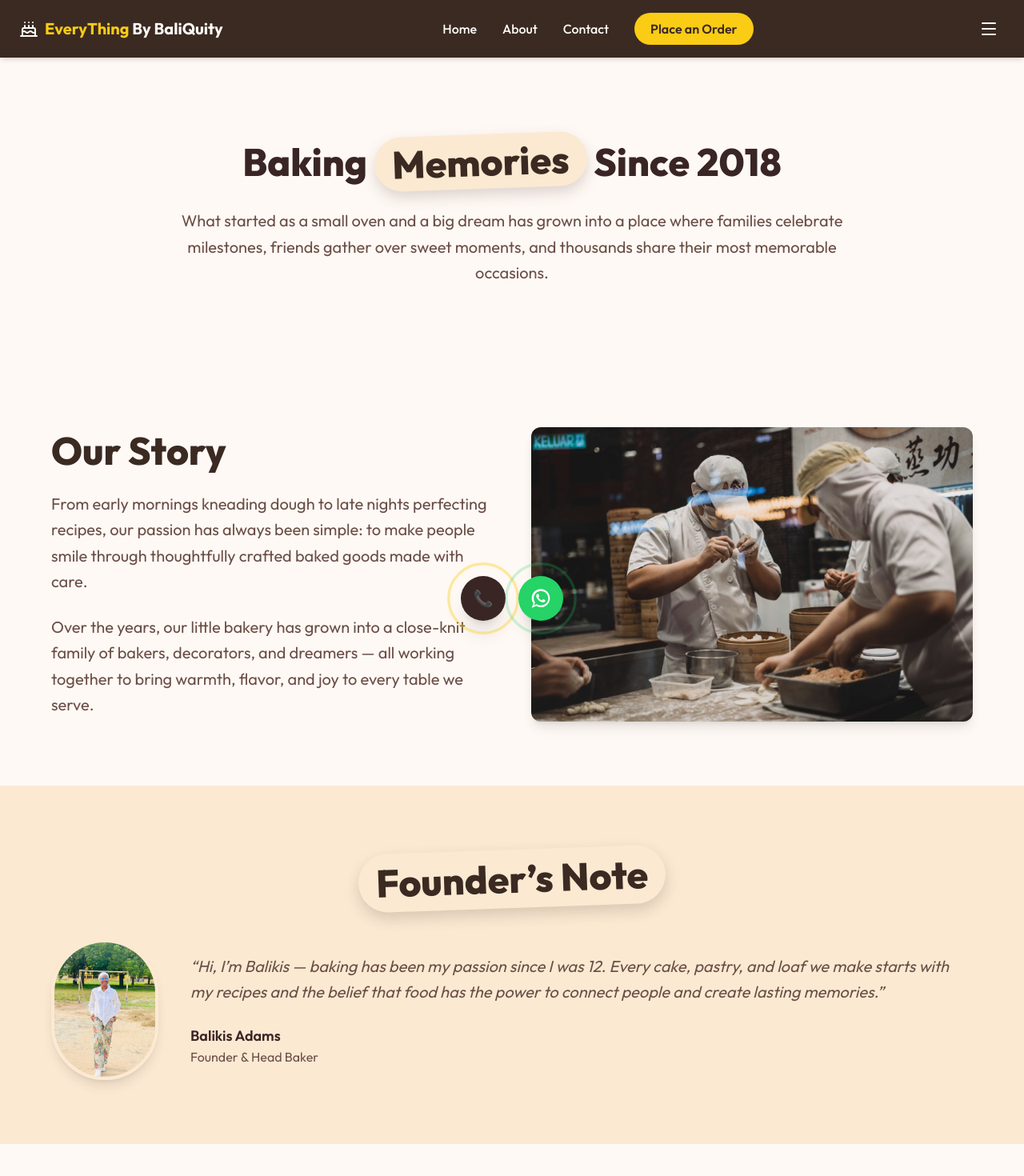
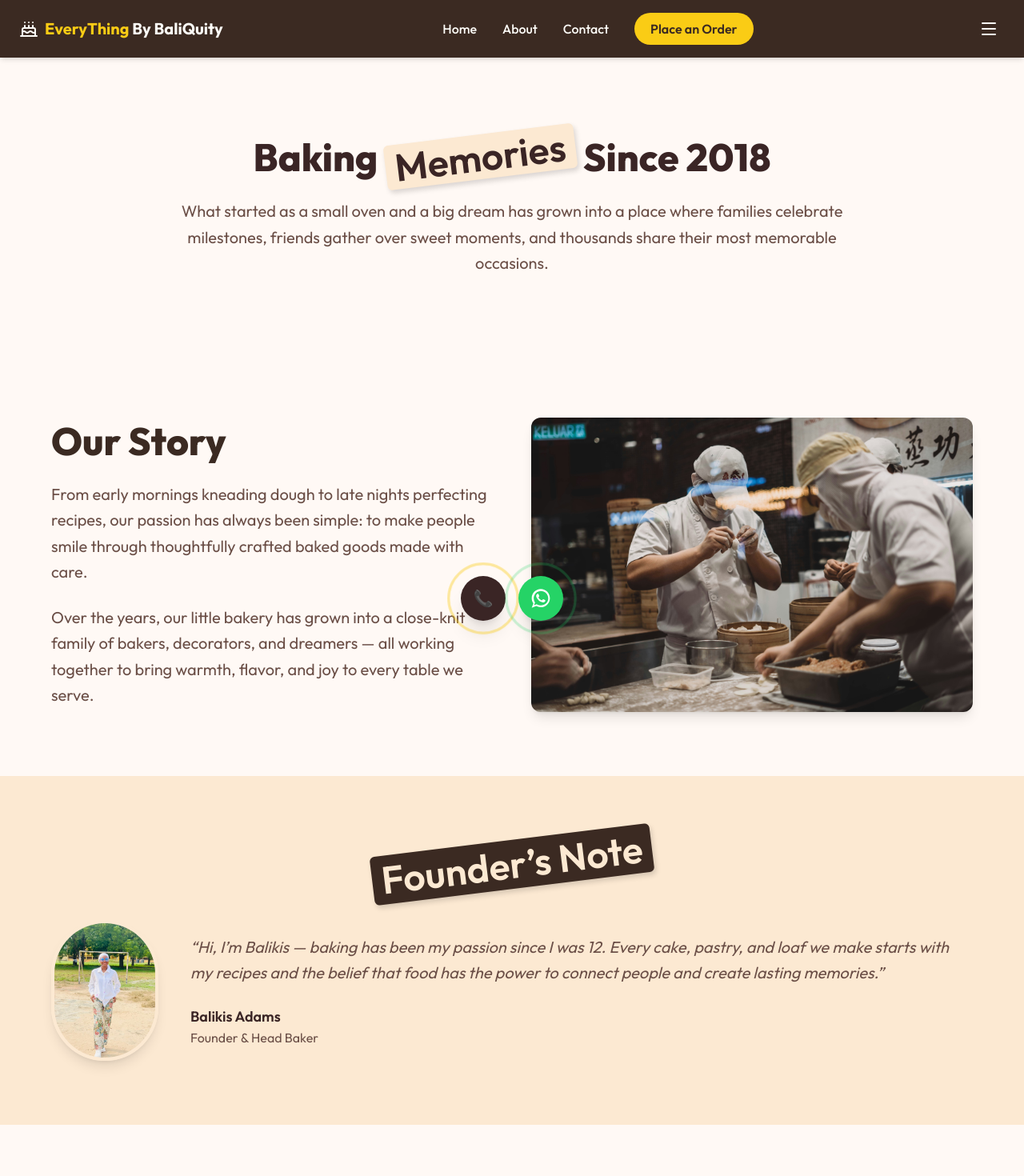
Before and after one commit to Hisaw304/everythingbybaliquity, a React (Vite) app: page /about in a window 1280 px wide. Shown: the top 1470 px of the page at 80% size. Built offline with nearby package versions, Linux system fonts and the light colour scheme.

Commit message:
ui upgrade

```diff
--- a/src/assets/style.css
+++ b/src/assets/style.css
@@ -7,13 +7,9 @@
   --brown-900: #3b2a22;
   --cream-50: #fdfcf8;
   --peach-100: #ffe9dd;
-
-  /* Accent colors */
   --yellow-400: #facc15;
   --yellow-300: #fde047;
-
-  /* Glow system */
-  --glow-color: 255, 216, 77; /* warm bakery yellow (RGB) */
+  --glow-color: 255, 216, 77;
   --glow-size: 260px;
   --glow-blur: 36px;
   --glow-opacity: 0.55;
@@ -1109,14 +1105,11 @@ img.rounded-full {
 /* Pill inside heading */
 .pill-highlight {
   display: inline-block;
-  padding: 10px 22px;
-  border-radius: 9999px;
-  background: #fce9d2; /* soft beige */
-  color: #3b2a22;
-  font-weight: inherit;
-  font-size: 1em; /* inherit heading size */
-  transform: rotate(-2deg);
-  box-shadow: 0 8px 18px rgba(59, 42, 34, 0.18);
+  transform: rotate(-7deg);
+
+  box-shadow: 2px 4px 6px rgba(0, 0, 0, 0.15);
+  color: #fce9d2; /* soft beige */
+  background-color: #3b2a22;
 }
 /* Ensure pill inherits heading size */
 .together-pill {
@@ -1132,3 +1125,54 @@ img.rounded-full {
   line-height: 1;
   vertical-align: middle;
 }
+/* ===========================
+   Primary Pill Button
+   =========================== */
+
+.btn-pill {
+  display: inline-flex;
+  align-items: center;
+  justify-content: center;
+
+  padding: 0.75rem 1.75rem;
+  border-radius: 999px;
+
+  background-color: #3b2a22; /* dark chocolate */
+  color: #fdfcf8; /* cream */
+
+  font-weight: 700;
+  font-size: 1rem;
+  letter-spacing: 0.02em;
+  text-decoration: none;
+
+  box-shadow: 0 10px 24px rgba(59, 42, 34, 0.25);
+  transition: transform 0.2s ease, box-shadow 0.2s ease,
+    background-color 0.2s ease;
+}
+
+/* Hover / Focus */
+.btn-pill:hover,
+.btn-pill:focus-visible {
+  background-color: #2a1a15;
+  transform: translateY(-3px);
+  box-shadow: 0 16px 32px rgba(59, 42, 34, 0.35);
+}
+
+/* Active (press) */
+.btn-pill:active {
+  transform: translateY(-1px);
+  box-shadow: 0 8px 18px rgba(59, 42, 34, 0.2);
+}
+
+/* Larger CTA usage (hero / big sections) */
+.btn-pill.btn-lg {
+  font-size: 1.1rem;
+  padding: 0.9rem 2.25rem;
+}
+
+/* Accessibility */
+.btn-pill:focus-visible {
+  outline: none;
+  box-shadow: 0 0 0 4px rgba(255, 214, 77, 0.25),
+    0 16px 32px rgba(59, 42, 34, 0.35);
+}
--- a/src/components/Contact.jsx
+++ b/src/components/Contact.jsx
@@ -96,7 +96,10 @@ export default function Contact() {
         {/* Heading */}
         <div className="text-center mb-10">
           <h2 className="text-3xl md:text-4xl font-extrabold text-[#3A2525]">
-            Let’s Bake Something <span className="together-pill">Together</span>
+            Let’s Bake Something{" "}
+            <span className="explore-pill inline-block px-3 py-1 rounded-md bg-[#FCE9D2] text-brown-900 font-semibold shadow-md">
+              Together
+            </span>
           </h2>
           <p className="mt-3 text-sm md:text-base text-[#6b4f47]">
             Got a craving, a custom request, or just want to say hello? Reach
--- a/src/components/MenuSection.jsx
+++ b/src/components/MenuSection.jsx
@@ -17,7 +17,7 @@ const MenuSection = () => {
         {/* Heading */}
         <h2 className="text-2xl md:text-3xl font-semibold text-center text-brown-900 mb-8">
           Freshly Baked Goodness for Every{" "}
-          <span className="moment-tag inline-block px-3 py-1 rounded-md bg-black text-white font-bold shadow-md">
+          <span className="explore-pill inline-block px-3 py-1 rounded-md bg-[#FCE9D2] text-brown-900 font-semibold shadow-md">
             Moment
           </span>
         </h2>
--- a/src/components/Testimonials.jsx
+++ b/src/components/Testimonials.jsx
@@ -110,7 +110,9 @@ export default function Testimonials() {
           <h2 className="text-3xl md:text-4xl font-extrabold text-[#3A2525]">
             Sweet Words from Our{" "}
             <span className="inline-block align-middle">
-              <span className="clients-pill">Clients</span>
+              <span className="explore-pill inline-block px-3 py-1 rounded-md bg-[#FCE9D2] text-brown-900 font-semibold shadow-md">
+                Clients
+              </span>
             </span>
           </h2>
           <p className="mt-3 text-sm md:text-base text-[#6b4f47]">
--- a/src/components/TypedText.jsx
+++ b/src/components/TypedText.jsx
@@ -22,7 +22,7 @@ export default function TypedText({ speed = 80, backSpeed = 40, loop = true }) {
 
         <h2 className="text-center text-2xl md:text-3xl font-bold text-[#3A2525] mt-12">
           Or if you are{" "}
-          <span className="pill-rotate rounded-md">
+          <span className="explore-pill inline-block px-3 py-1 rounded-md bg-[#FCE9D2] text-brown-900 font-semibold shadow-md">
             <Typed
               strings={typedPhrases.events}
               typeSpeed={speed}
--- a/src/pages/About.jsx
+++ b/src/pages/About.jsx
@@ -12,7 +12,11 @@ export default function About() {
       <section className="py-24 px-6 text-center">
         <div className="max-w-6xl mx-auto">
           <h1 className="text-4xl md:text-5xl font-extrabold mb-6">
-            Baking <span className="pill-highlight">Memories</span> Since 2018
+            Baking{" "}
+            <span className="explore-pill inline-block px-3 py-1 rounded-md bg-[#FCE9D2] text-brown-900 font-semibold shadow-md">
+              Memories
+            </span>{" "}
+            Since 2018
           </h1>
           <p className="mx-auto max-w-4xl text-lg md:text-xl text-[#6b4f47] leading-relaxed">
             What started as a small oven and a big dream has grown into a place
@@ -51,7 +55,9 @@ export default function About() {
       <section className="py-20 px-6 bg-[#FCE9D2]">
         <div className="max-w-6xl mx-auto">
           <h2 className="section-heading text-center mb-10">
-            <span className="pill-highlight">Founder’s Note</span>
+            <span className="pill-highlight inline-block px-3 py-1 rounded-md font-semibold shadow-md">
+              Founder’s Note
+            </span>
           </h2>
 
           <div className="flex flex-col md:flex-row items-center gap-10">
@@ -123,7 +129,9 @@ export default function About() {
         <div className="max-w-6xl mx-auto">
           <h2 className="text-3xl md:text-4xl font-extrabold mb-6">
             Let’s Bake Something{" "}
-            <span className="pill-highlight">Together</span>
+            <span className="explore-pill inline-block px-3 py-1 rounded-md bg-[#FCE9D2] text-brown-900 font-semibold shadow-md">
+              Together
+            </span>
           </h2>
           <p className="mx-auto max-w-3xl text-lg md:text-xl text-[#6b4f47] leading-relaxed mb-10">
             Got a craving, a custom request, or simply want to say hello? Reach
--- a/src/pages/ContactPage.jsx
+++ b/src/pages/ContactPage.jsx
@@ -30,7 +30,10 @@ export default function ContactPage() {
       <section className="py-24 px-6 text-center">
         <div className="max-w-6xl mx-auto">
           <h1 className="text-4xl md:text-5xl font-extrabold text-[#3A2525] mb-6">
-            Get in <span className="together-pill">Touch</span>
+            Get in{" "}
+            <span className="explore-pill inline-block px-3 py-1 rounded-md bg-[#FCE9D2] text-brown-900 font-semibold shadow-md">
+              Touch
+            </span>
           </h1>
           <p className="mx-auto max-w-4xl text-lg md:text-xl text-[#6b4f47] leading-relaxed">
             Whether you’re planning a celebration, arranging catering, or simply
```
